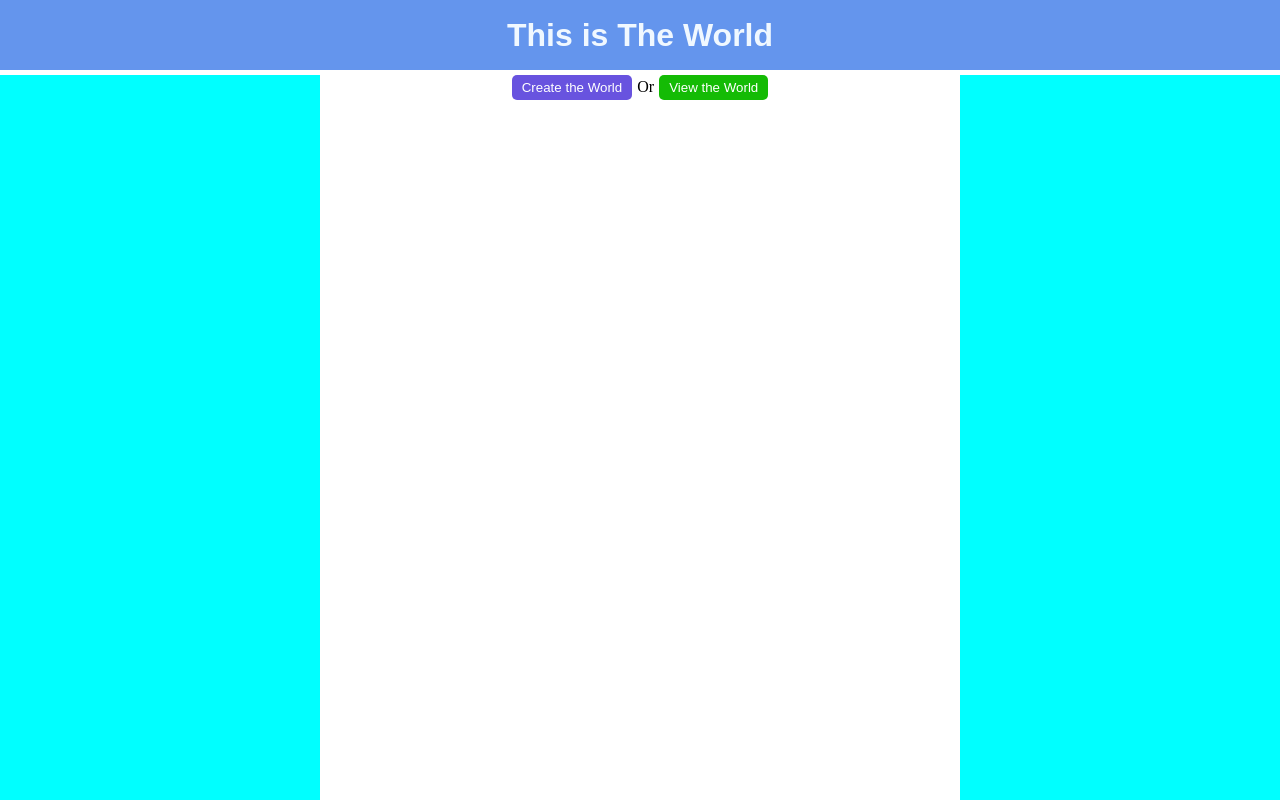
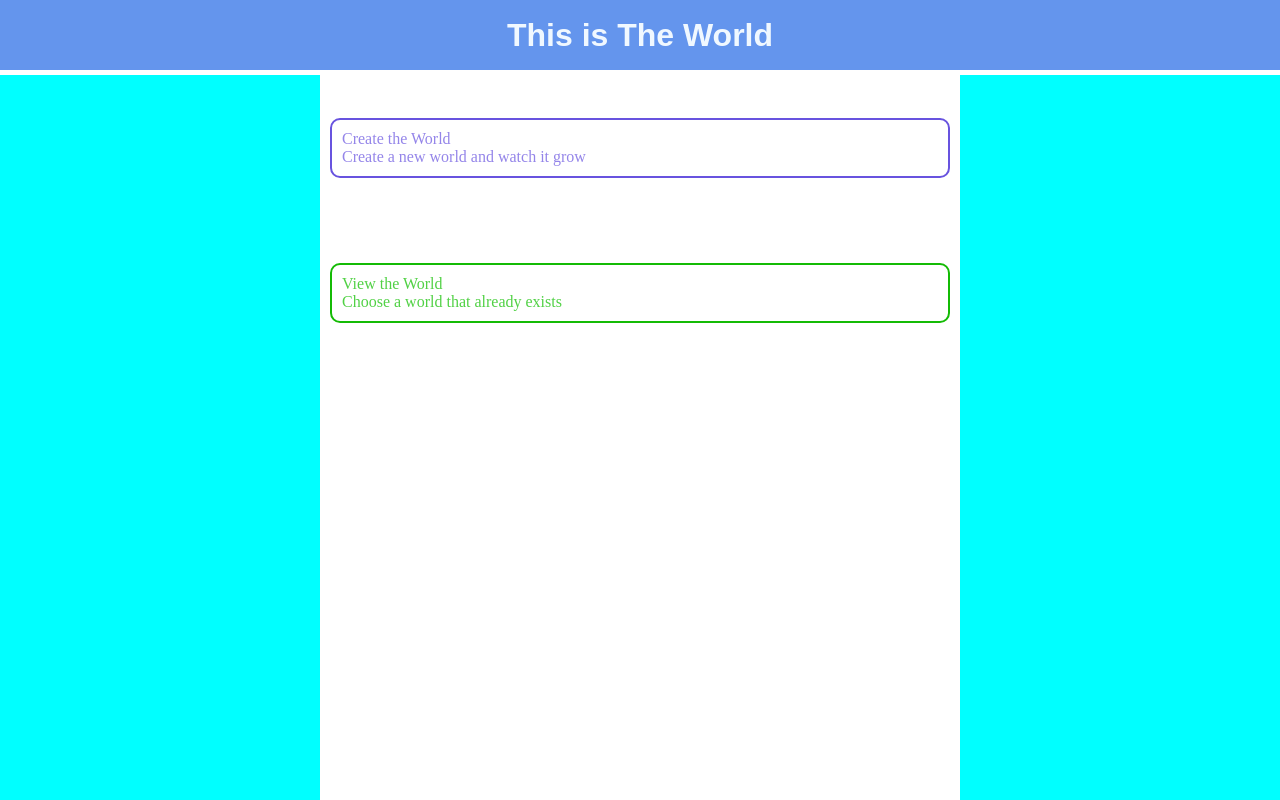
Before and after one commit to ngquocnhat9317/project-world, an Angular app in the folder frondend-world/: page / in a window 1280 px wide. Built offline with nearby package versions, Linux system fonts and the light colour scheme.

Commit message:
fix css for middle content

```diff
--- a/frondend-world/src/app/components/body/body.component.css
+++ b/frondend-world/src/app/components/body/body.component.css
@@ -9,25 +9,62 @@
     background-color: aqua;
 }
 
+.middle-side {
+    width: 50%;
+    height: 100%;
+    min-width: 300px;
+    box-sizing: border-box;
+}
+
+.btn-group {
+    margin-top: auto;
+    margin-bottom: auto;
+    width: 100%;
+    height: 40%;
+    display: flex;
+    justify-content: space-around;
+    flex-direction: column;
+    box-sizing: border-box;
+}
+
 .btn {
-    padding: 5px 10px;
-    border-radius: 5px;
-    border: none;
+    display: block;
+    box-sizing: border-box;
+    margin: 10px;
+    padding: 10px;
     cursor: pointer;
 }
 
+.btn p {
+    margin: 0;
+}
+
 .btn:hover {
-
+    box-shadow: 2px 2px 8px 0px #888888;
 }
 
 .btn-create {
-    background-color: #6853df;
-    color: white;
+    border: 2px solid #6853df;
+    border-radius: 10px;
+}
+
+.btn-create p {
+    color: #9485e9;
 }
 
 .btn-view {
-    background-color: #14bb05;
-    color: white;
+    border: 2px solid #14bb05;
+    border-radius: 10px;
+}
+
+.btn-view p {
+    color: #51d145;
+}
+
+.world-map-content {
+    display: flex;
+    justify-content: center;
+    align-items: center;
 }
 
 .span {
--- a/frondend-world/src/app/components/body/body.component.html
+++ b/frondend-world/src/app/components/body/body.component.html
@@ -1,12 +1,17 @@
 <div class="main-content">
     <div class="left-side"></div>
     <div class="middle-side">
-        <div *ngIf="worldId == undefined">
-            <button class="btn btn-create" (click)="createWorld()">Create the World</button>
-            <span class="span">Or</span>
-            <button class="btn btn-view">View the World</button>
+        <div class="btn-group" *ngIf="worldId == undefined">
+            <div class="btn btn-create" (click)="createWorld()">
+                <p>Create the World</p>
+                <p>Create a new world and watch it grow</p>
+            </div>
+            <div class="btn btn-view">
+                <p>View the World</p>
+                <p>Choose a world that already exists</p>
+            </div>
         </div>
-        <world-map [worldId]="worldId" (selectCell)="onSelect($event)"></world-map>
+        <world-map class="world-map-content" [worldId]="worldId" (selectCell)="onSelect($event)"></world-map>
     </div>
     <div class="right-side"></div>
 </div>
--- a/frondend-world/src/app/services/world-map.service.ts
+++ b/frondend-world/src/app/services/world-map.service.ts
@@ -6,9 +6,9 @@ const getDumpMap = (center: string): Cell[][] => {
     let rows = []
     const column = parseInt(center.split('/')[0]);
     const row = parseInt(center.split('/')[1]);
-    for (let y = (row - 5); y <= (row + 5); y++) {
+    for (let y = (row - 4); y <= (row + 4); y++) {
         let cells = [];
-        for (let x = (column - 5); x <= (column + 5); x++) {
+        for (let x = (column - 4); x <= (column + 4); x++) {
             cells.push({
                 'local': `${x}/${y}`,
                 'status': '1'
```
